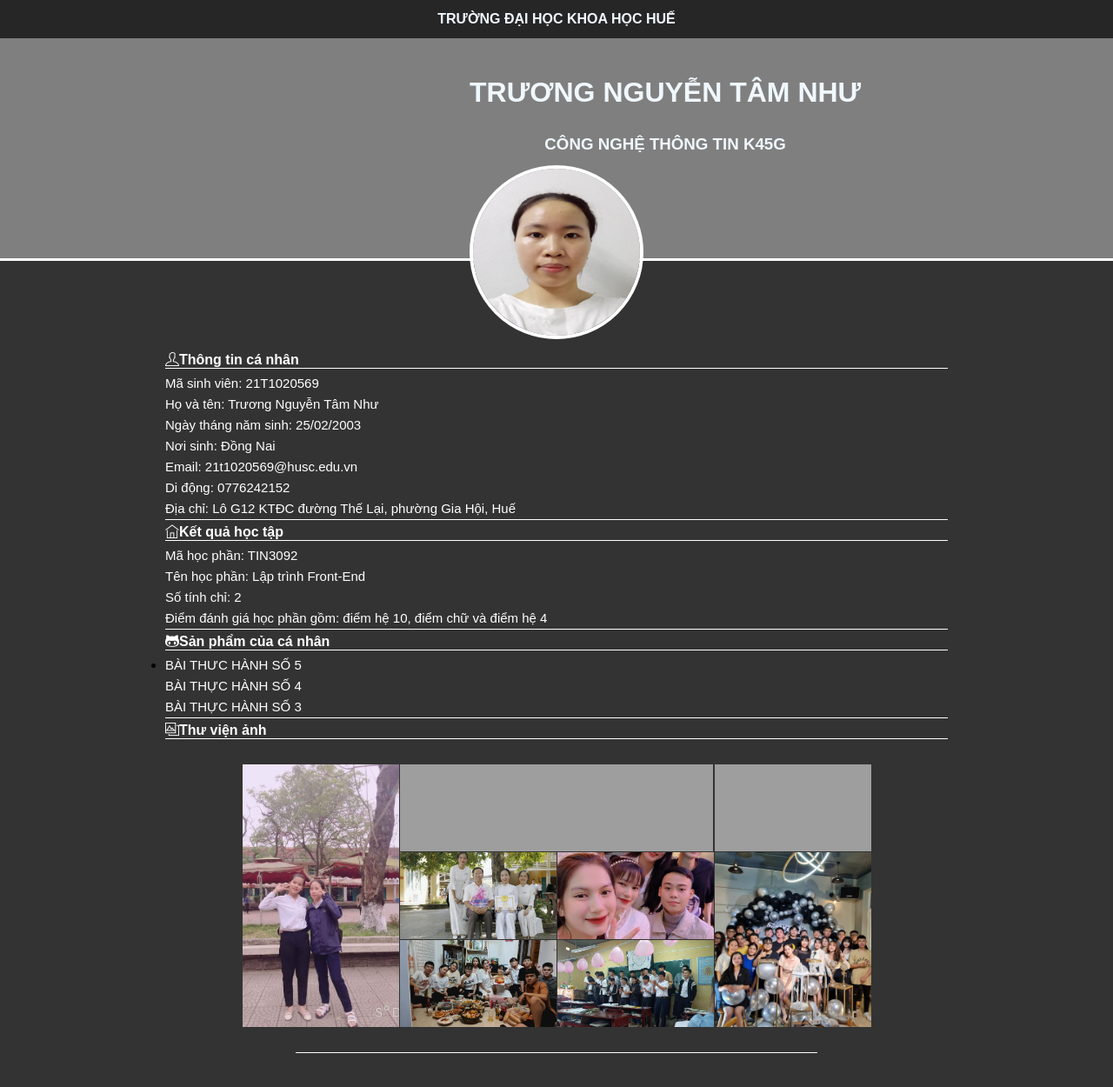
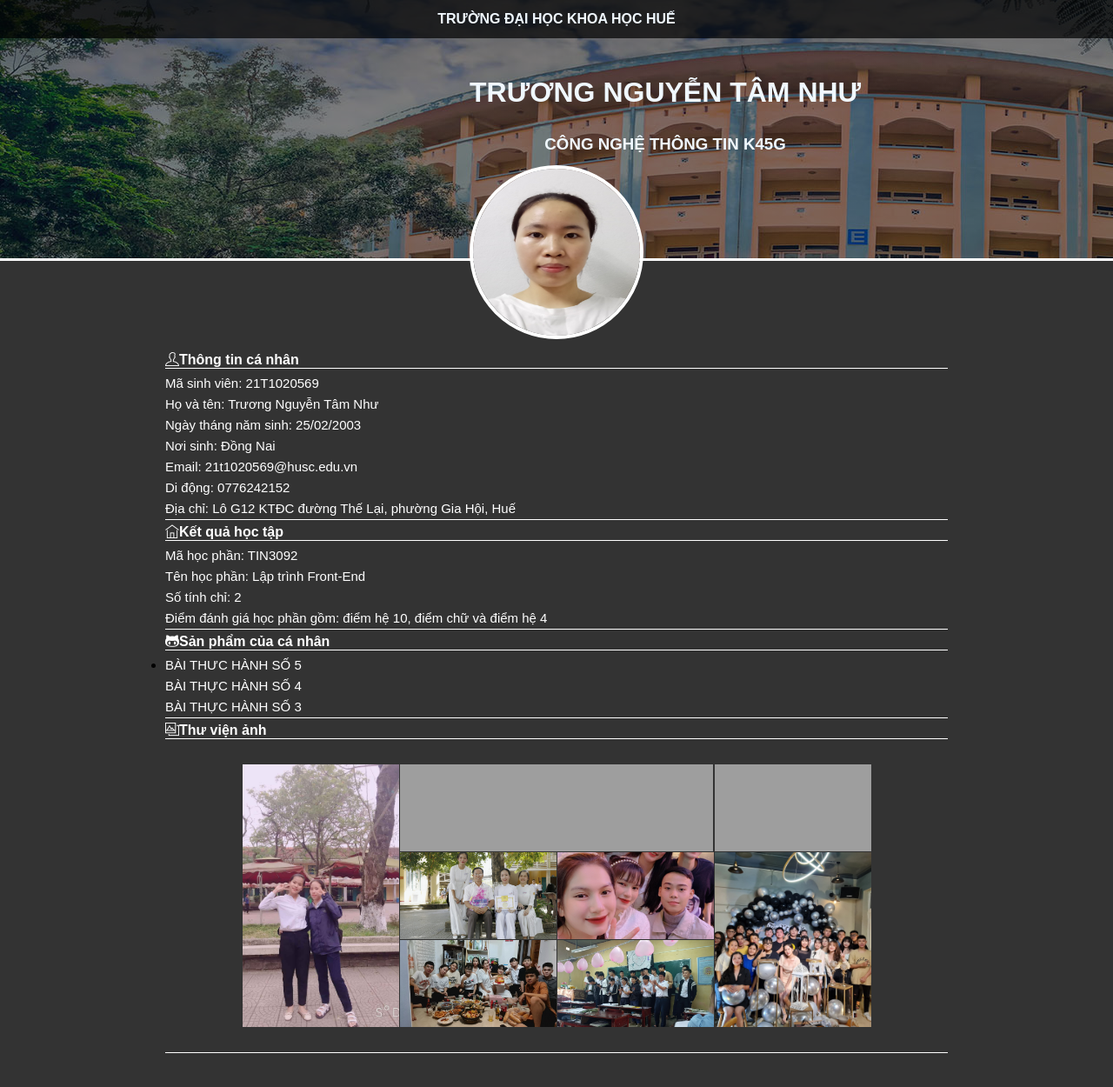
Before and after one commit to tamnhu-github/EXAM, a plain HTML site: page index.html in a window 1280 px wide. Shown: the whole page at 87% size. Drawn offline with Linux system fonts and the light colour scheme; grey boxes are pictures that could not be loaded.

Commit message:
uploadl3

```diff
--- a/css/site.css
+++ b/css/site.css
@@ -6,7 +6,7 @@
 }
 .header{
     background-image:linear-gradient(0,rgba(0,0,0,0.5),rgba(0,0,0,0.5)) ,
-    url(/images/bg.jpg);
+    url(/images/background02.jpg);
     height: 300px;
     position: relative;
     border-bottom: 3px solid #fff;
@@ -95,7 +95,7 @@ h1,h3,h4{
     list-style-type: none;
 }
 .gallery{
-    width:600px;
+    width:900px;
     height:10vh;
     display: flex;
     justify-content: center;
```
Also changed, not shown: images/z3463727505186_88a16dcd78596eda18375dfbba85253a.jpg (added), 1 other file.
